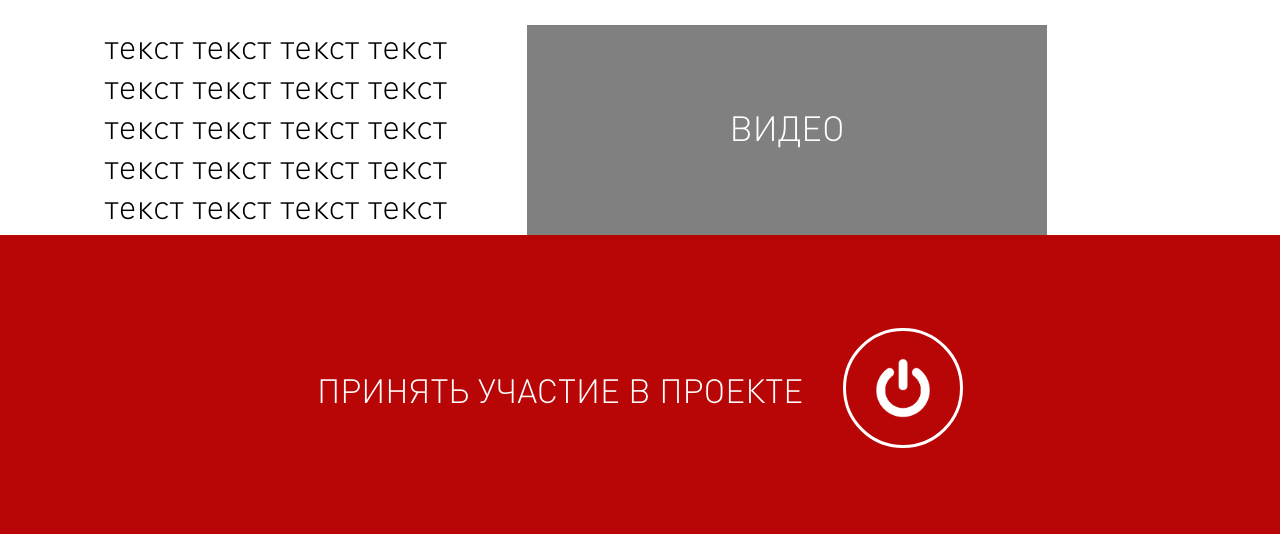
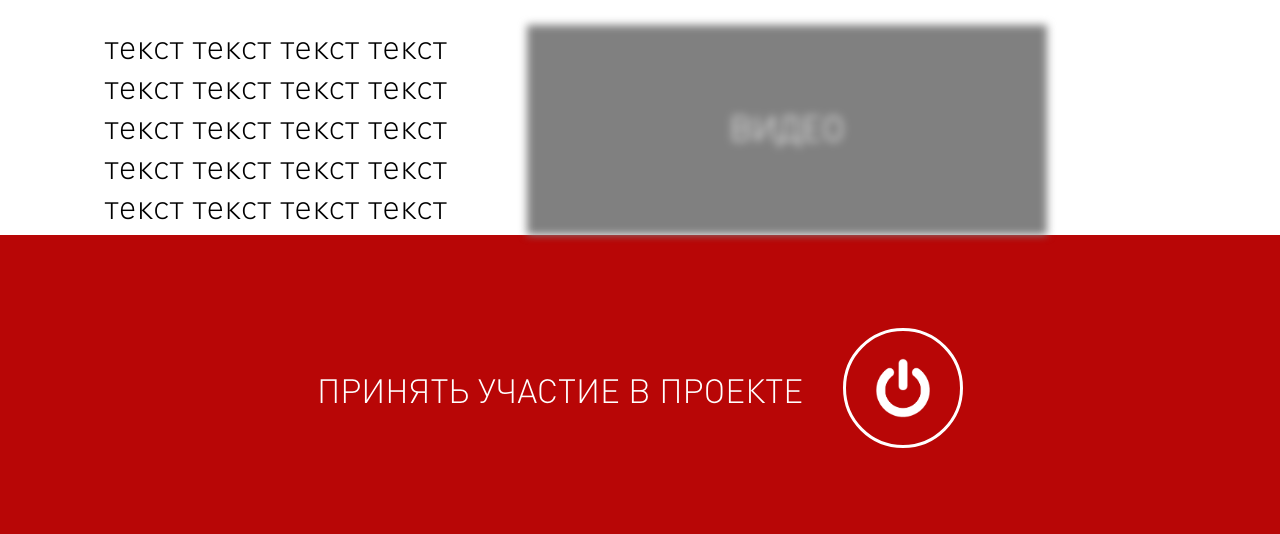
Before and after one commit to atknin/scsci, a PHP site: page /characters.php in a window 1280 px wide. Shown: the top 534 px of the page. Run offline with PHP 8.4, Linux system fonts and the light colour scheme; data that the repository does not hold is empty; some libraries are stand-ins or nearby versions.

```diff
--- a/test1.css
+++ b/test1.css
@@ -424,6 +424,8 @@ text-align: center;
 }
 .video{
 width: 100%;
+-webkit-filter: blur(4px);
+filter: blur(4px);
 }
 .onvideo {
 	position: absolute;
```
